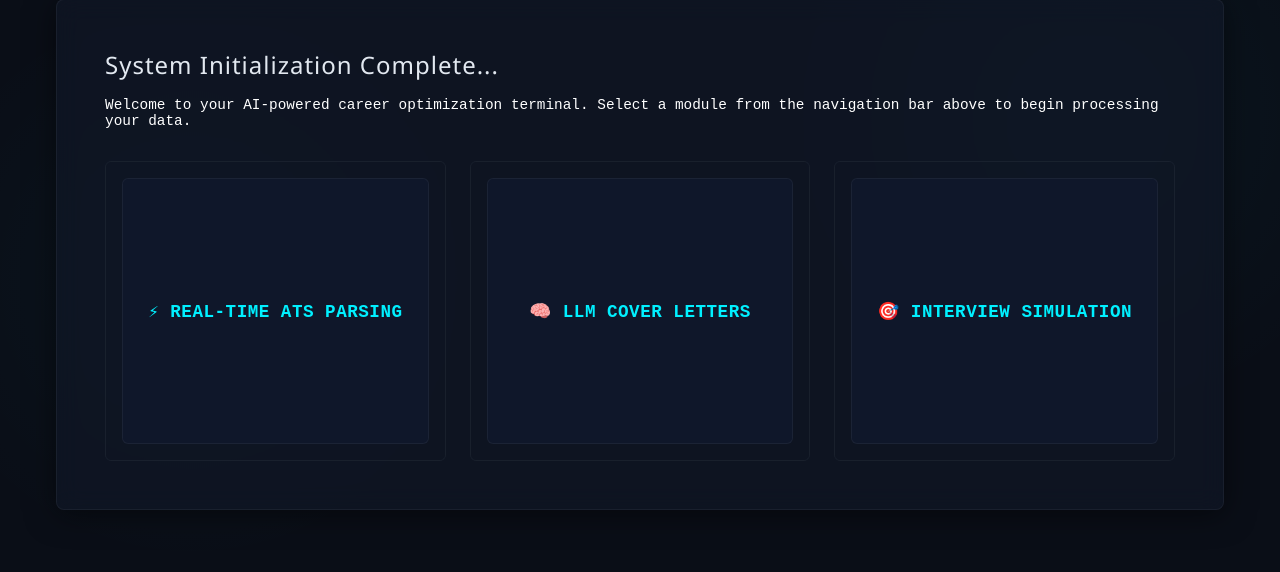
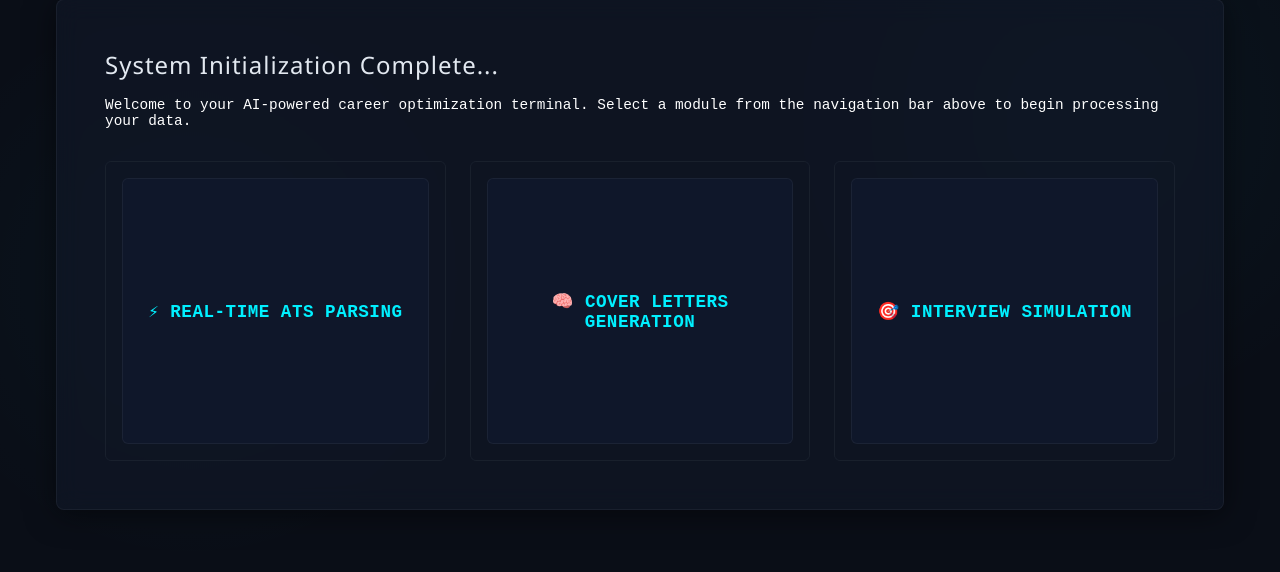
Before and after one commit to 6gbibm-art/6gb, a FastAPI app: page / in a window 1280 px wide. Shown: the part 128-700 px from the top of the page. Run offline with FastAPI, Linux system fonts and the light colour scheme.

```diff
--- a/templates/dashboard.html
+++ b/templates/dashboard.html
@@ -21,7 +21,7 @@
         <div class="grid-card" onclick="location.href='/cover-letter'">
             <div class="card-inner">
                 <div class="card-front">
-                    <h3>🧠 LLM Cover Letters</h3>
+                    <h3>🧠 Cover Letters Generation</h3>
                 </div>
                 <div class="card-back">
                     <p>Leverage the Gemini API to synthesize highly personalized cover letters by cross-referencing your resume data directly with the parameters of your target job description.</p>
```
